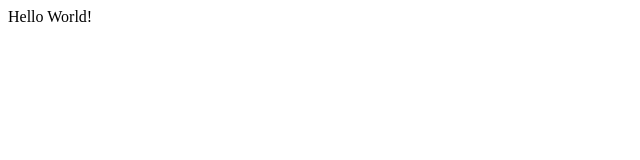
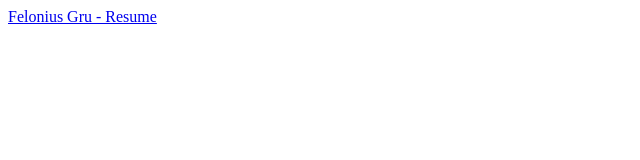
Before and after one commit to samatabulusu/samatabulusu.github.io, a plain HTML site: page index.html in a window 1280 px wide. Shown: the whole page, without its empty margins (0-640 px from the left). Drawn offline with Linux system fonts and the light colour scheme.

Commit message:
Update index.html

```diff
--- a/index.html
+++ b/index.html
@@ -1,6 +1,6 @@
 <!DOCTYPE html>
 <html>
 	<body>
-		Hello World!
+		<a href="http://samatabulusu.github.io/frontend-nanodegree-resume/">Felonius Gru - Resume</a>
 	</body>
 </html>
```
